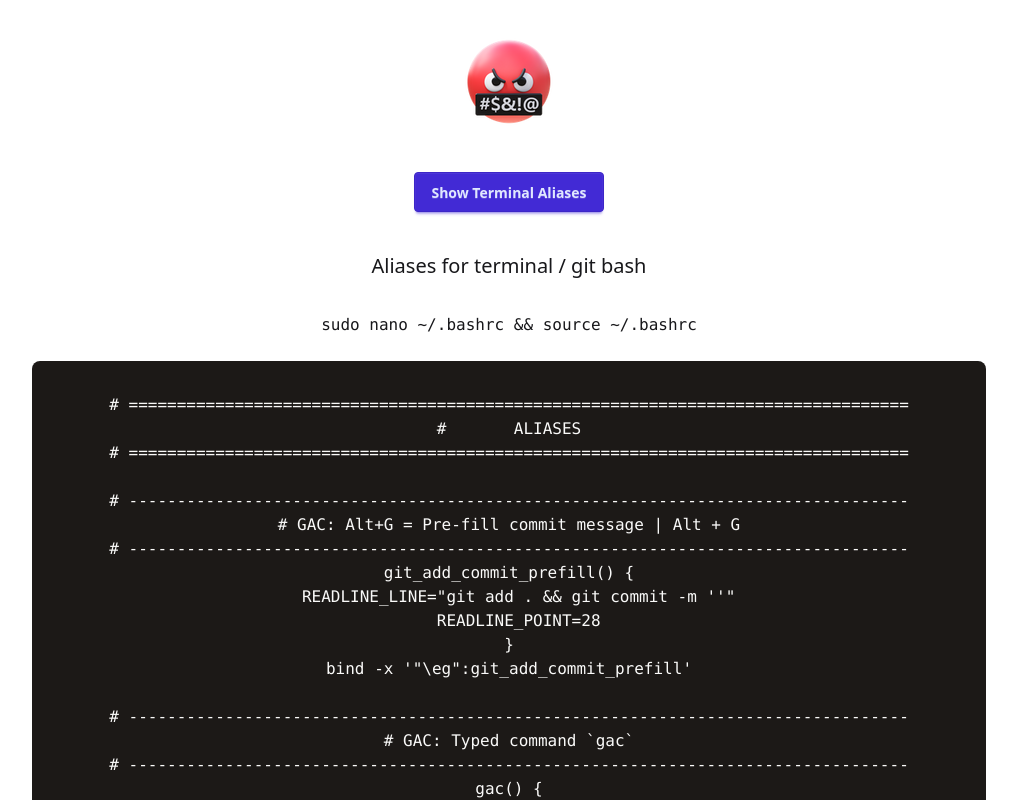
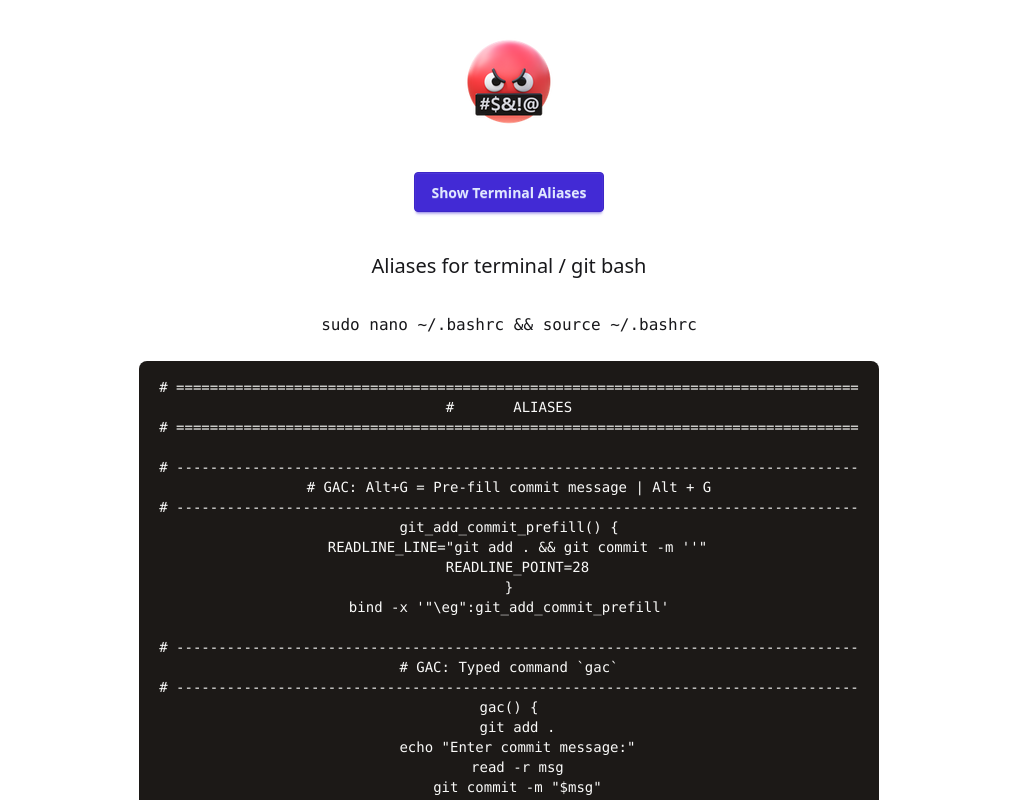
Before and after one commit to 2701kai/reactprojectkai, a React (Vite) app: page / in a window 1280 px wide. Both pictures are taken after a click on the button "Show Terminal Aliases". Shown: the top 800 px of the page, without its empty margins (131-1148 px from the left). Built offline with nearby package versions, Linux system fonts and the light colour scheme.

Commit message:
only css..

```diff
--- a/components/pages/aliases/terminal-aliases.jsx
+++ b/components/pages/aliases/terminal-aliases.jsx
@@ -10,7 +10,7 @@ const TerminalAliases = () => {
           <code>sudo nano ~/.bashrc &amp;&amp; source ~/.bashrc</code>
         </h4>
         <br />
-        <pre className="py-8 text-stone-50 bg-stone-900 rounded-lg">
+        <pre className="p-4 text-sm text-stone-50 bg-stone-900 rounded-lg">
           <code>
             #
             =================================================================================
@@ -92,8 +92,8 @@ const TerminalAliases = () => {
             {"\n"}# execute gh repo create &lt;name&gt; --private --source=.
             --remote=origin --push{"\n"}ghrc() {"{"}
             {"\n"}
-            {"  "}read -e -p "Repo Name: " msg &amp;&amp; gh repo create "$msg"
-            --private --source=. --remote=origin --push{"\n"}
+            {"  "}read -e -p "Repo Name: " msg &amp;&amp;{"\n"} gh repo create
+            "$msg" --private --source=. --remote=origin --push{"\n"}
             {"}"}
             {"\n"}
             {"\n"}bind -x '"\er":ghrc'{"\n"}
```
